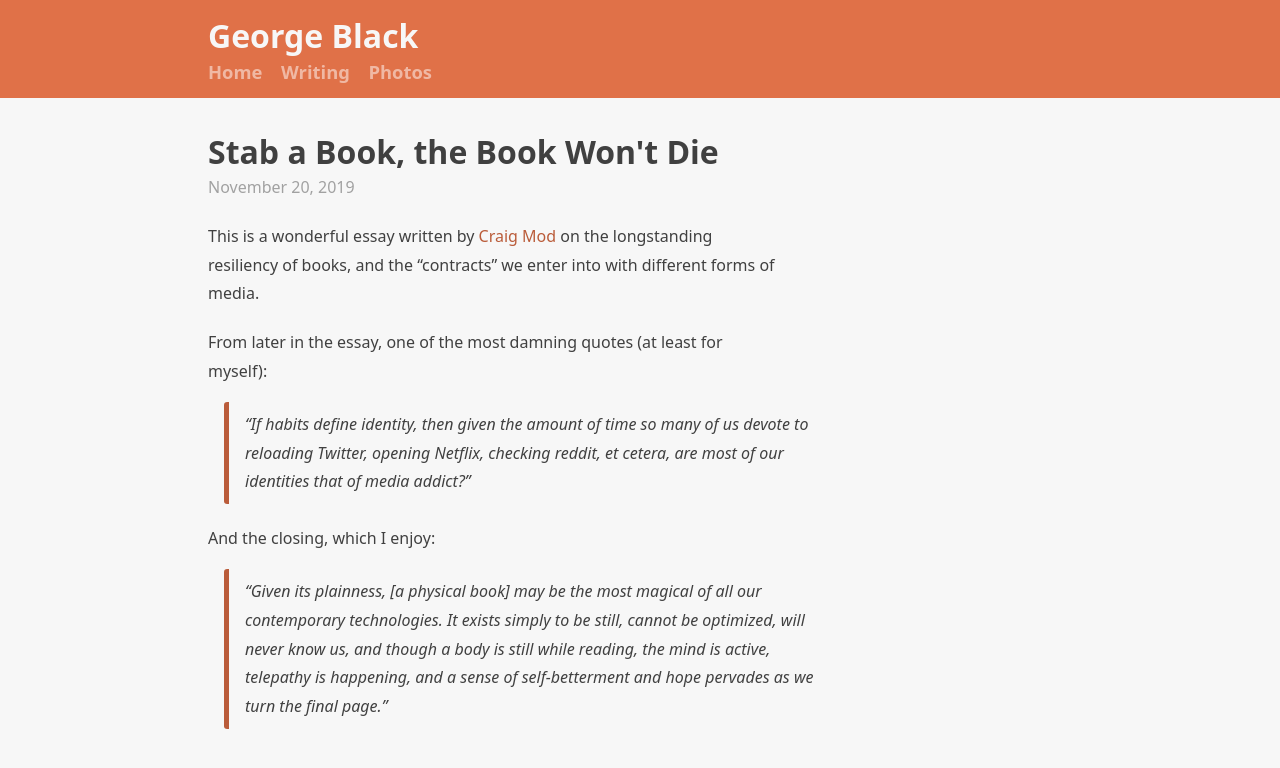
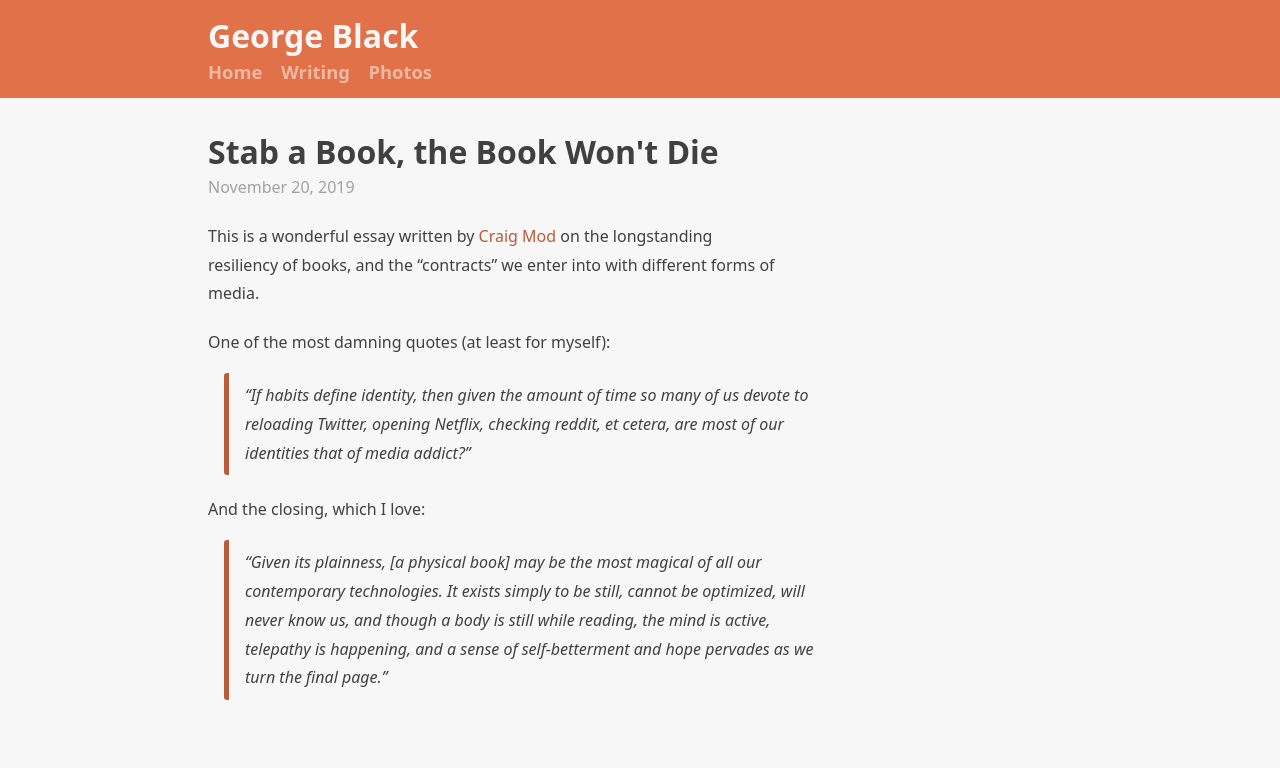
Before and after one commit to georgemblack/web, a Jekyll site: the page built from src/_posts/2019-11-20-stab-a-book-the-book-wont-die.md, in a window 1280 px wide. Shown: the top 768 px of the page. Built offline with Jekyll 4.4.1, drawn with Linux system fonts in a browser that asks for light colours; Markdown is read by kramdown in place of the engine named in the settings.

Commit message:
Update post

```diff
--- a/src/_posts/2019-11-20-stab-a-book-the-book-wont-die.md
+++ b/src/_posts/2019-11-20-stab-a-book-the-book-wont-die.md
@@ -8,10 +8,10 @@ published: true
 
 This is a wonderful essay written by [Craig Mod](https://craigmod.com) on the longstanding resiliency of books, and the "contracts" we enter into with different forms of media.
 
-From later in the essay, one of the most damning quotes (at least for myself):
+One of the most damning quotes (at least for myself):
 
 > "If habits define identity, then given the amount of time so many of us devote to reloading Twitter, opening Netflix, checking reddit, et cetera, are most of our identities that of media addict?"
 
-And the closing, which I enjoy:
+And the closing, which I love:
 
 > "Given its plainness, [a physical book] may be the most magical of all our contemporary technologies. It exists simply to be still, cannot be optimized, will never know us, and though a body is still while reading, the mind is active, telepathy is happening, and a sense of self-betterment and hope pervades as we turn the final page."
```
